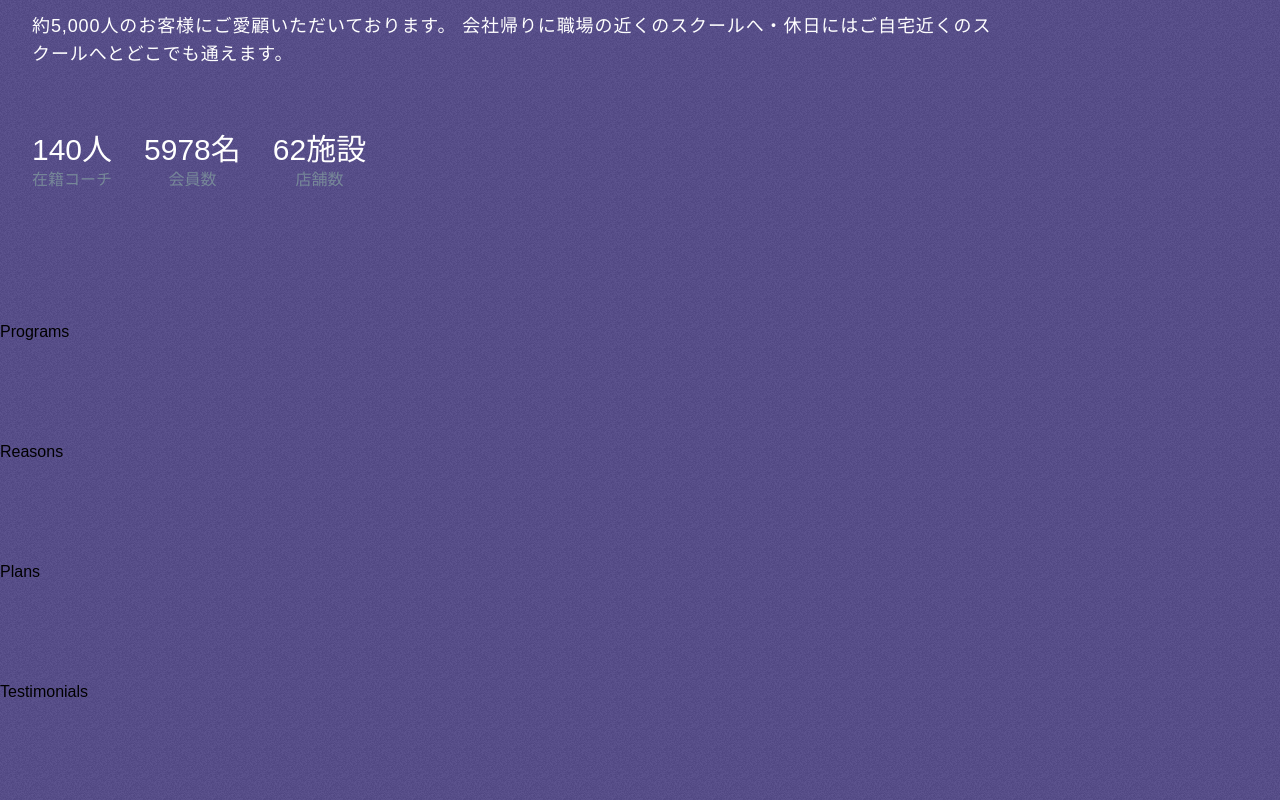
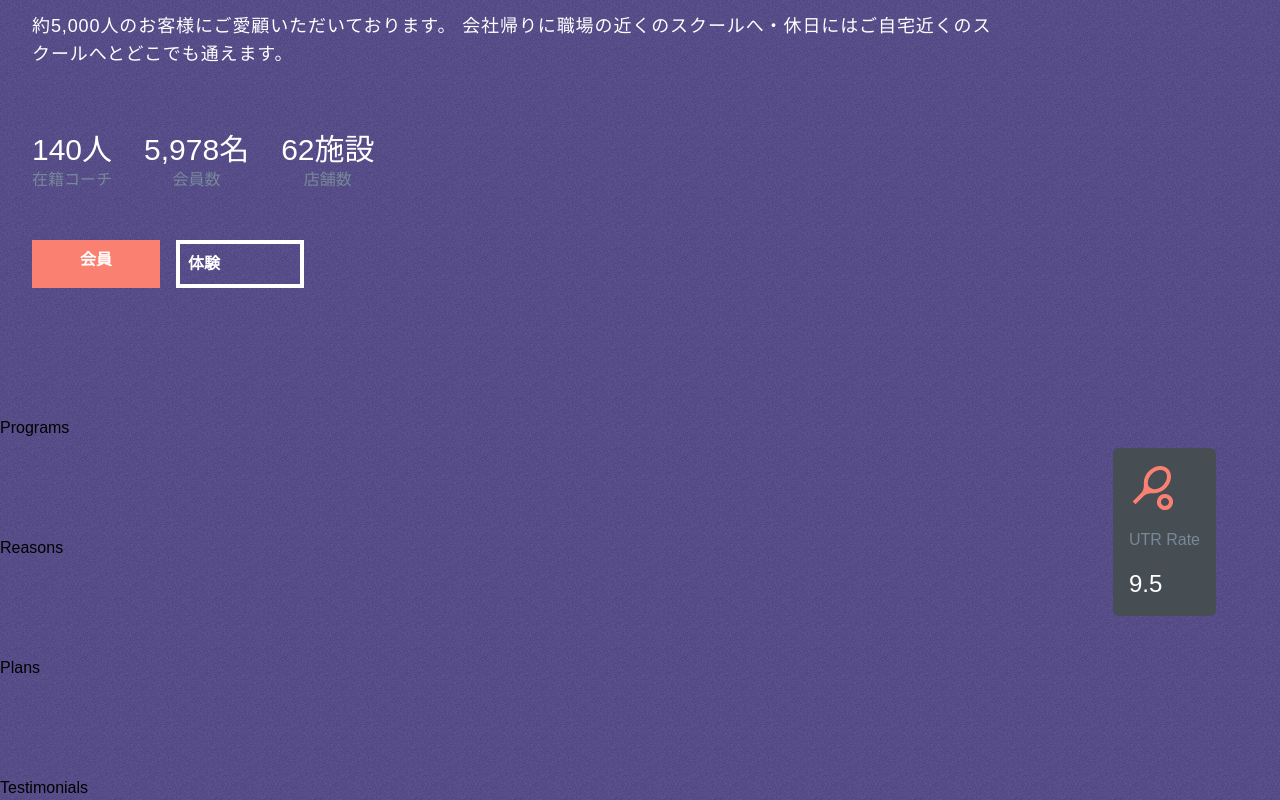
Before and after one commit to yu-to06/nextjs_schooldummy, a Next.js app: page / in a window 1280 px wide. Shown: the part 462-1262 px from the top of the page. Built offline with nearby package versions, Linux system fonts and the light colour scheme; a web font is replaced by a local one.

Commit message:
edited Hero.js line 38 to line 83

```diff
--- a/components/Hero.js
+++ b/components/Hero.js
@@ -1,5 +1,9 @@
+"use client";
+
 import React from "react";
 import Header from "./Header";
+import CountUp from "react-countup";
+import {MdOutlineSportsTennis} from "react-icons/md";
 
 function Hero() {
   return (
@@ -33,23 +37,51 @@ function Hero() {
         {/* 軽い実績 */}
         <div className='flex gap-[2rem] pt-[2rem] text-center'>
           <div className='flex flex-col'>
-            <span className='text-white text-3xl'>140人</span>
+            <span className='text-white text-3xl'>
+              <CountUp start={100} end={140} duration={4} />人
+            </span>
             <p className='text-gray'>在籍コーチ</p>
           </div>
           <div>
-            <span className='text-white text-3xl'>5978名</span>
+            <span className='text-white text-3xl'>
+              <CountUp start={5000} end={5978} duration={4} />名
+            </span>
             <p className='text-gray'>会員数</p>
           </div>
           <div>
-            <span className='text-white text-3xl'>62施設</span>
+            <span className='text-white text-3xl'>
+              <CountUp start={10} end={62} duration={4} />
+              施設
+            </span>
             <p className='text-gray'>店舗数</p>
           </div>
         </div>
         {/* 案内 */}
+        <div className='flex gap-[1rem] font-normal pt-[1rem]'>
+          <a
+            href=''
+            className='text-white bg-pink w-[8rem] p-[0.5rem] font-bold text-center'
+          >
+            会員
+          </a>
+          <a
+            href=''
+            className='text-white bg-transparent w-[8rem] p-[0.5rem] border-[4px] font-bold text-centers'
+          >
+            体験
+          </a>
+        </div>
       </div>
       {/* 右 */}
-      <div className='col-span-4'>
+      <div className='col-span-4 relative bg-gradient-to-br from-pink via-pink to-yellow-500'>
         {/* レート */}
+
+        <div className='absolute flex flex-col gap-[1rem] bg-darkGray w-fit p-[1rem] text-start rounded-md right-[4rem] top-[8rem]'>
+          <MdOutlineSportsTennis className='text-5xl text-pink' />
+          <span className='text-gray '>UTR Rate</span>
+          <span className='text-white text-2xl'>9.5</span>
+        </div>
+
         {/* メイン写真 */}
         {/* 背景写真 */}
       </div>
```
Also changed, not shown: package.json (+6 -4 lines), 1 other file (tests, documents, lock files or other folders).
